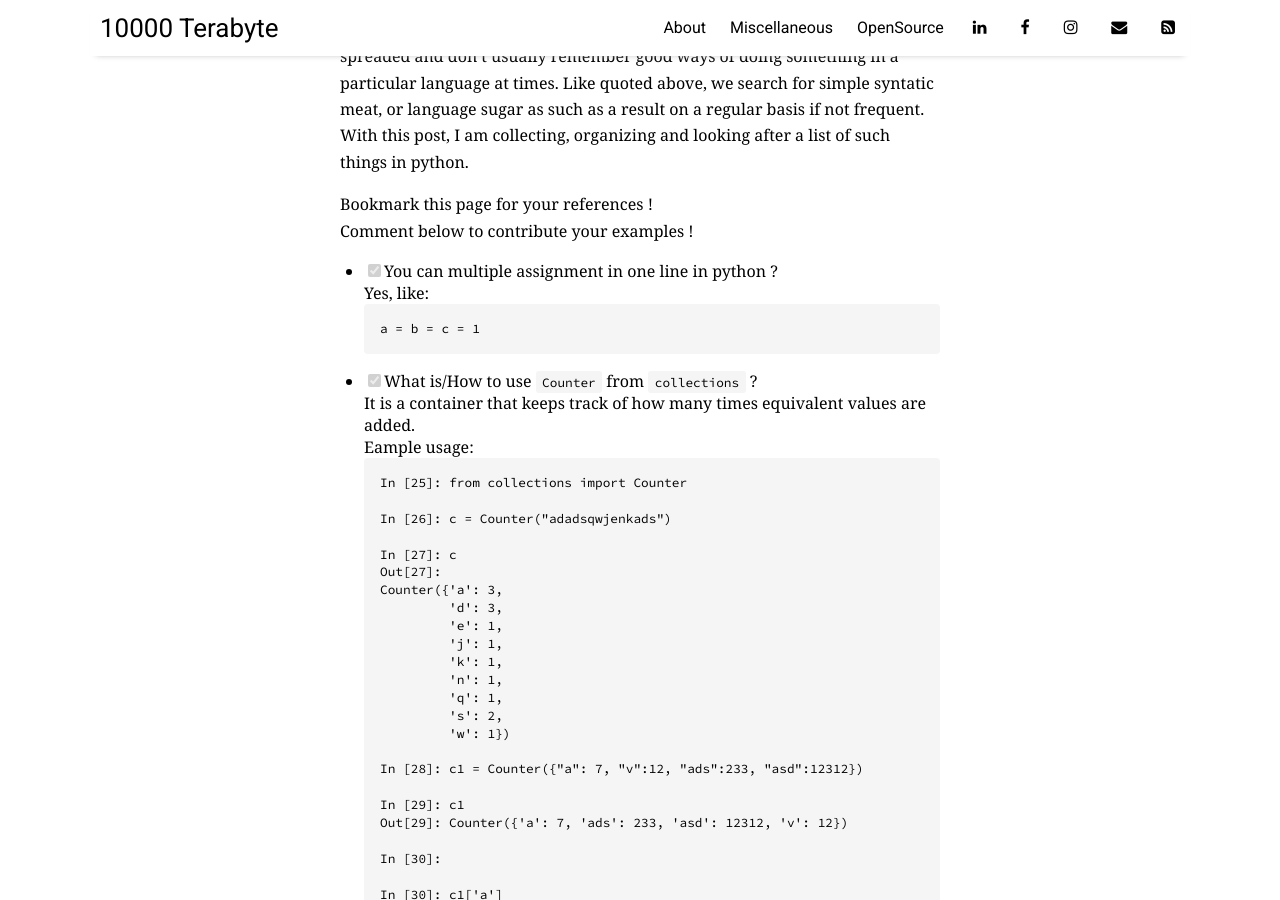
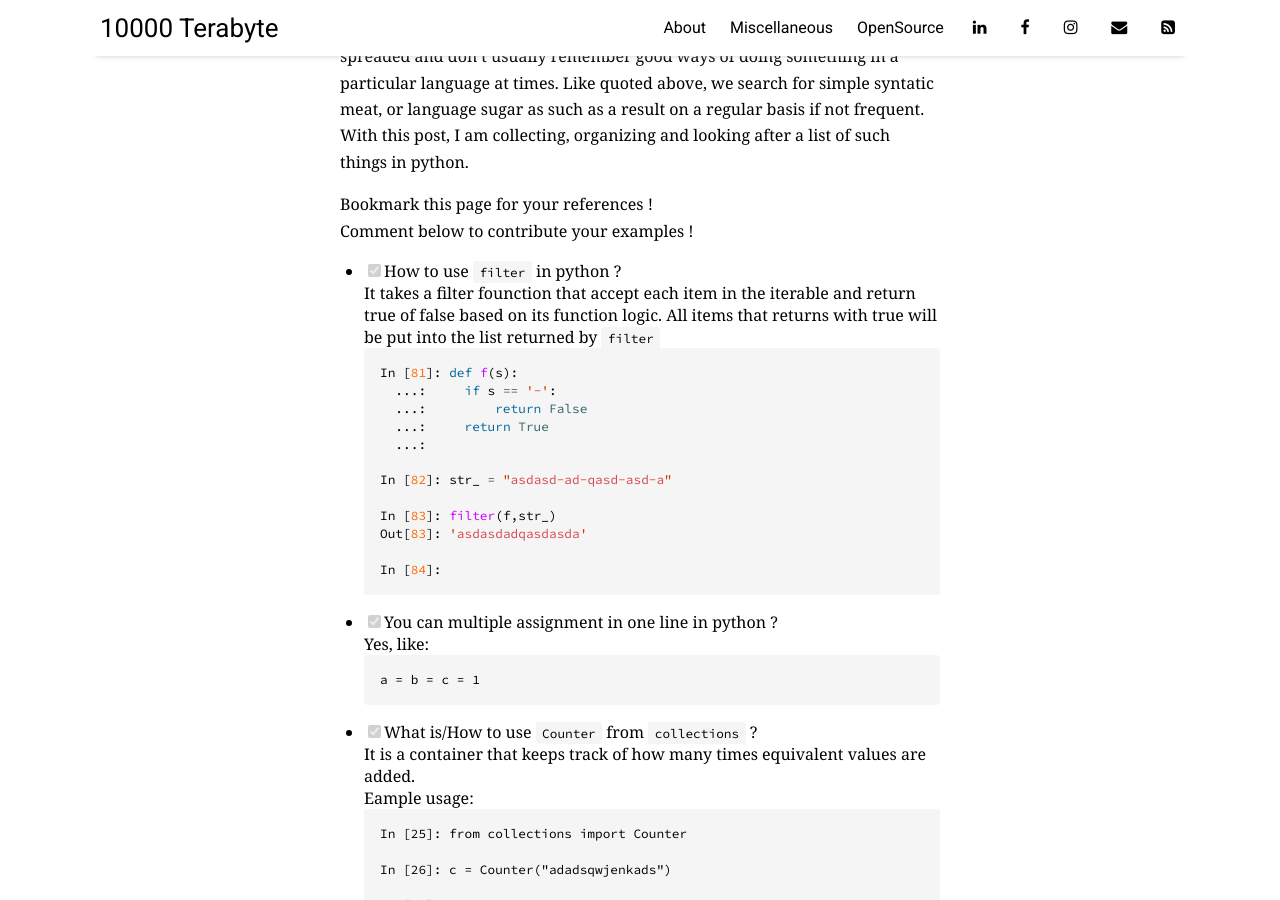
Before and after one commit to 10000TB/10000TB.github.io, a Jekyll site: the page built from _posts/2018-03-12-blog-series-python-A-Curated-List-Those-Python-How-To-You-Search-Frequently-in-Your-Daily-Programming.md, in a window 1280 px wide and 900 px high, scrolled down 533 px. Built offline with Jekyll 4.4.1, drawn with Linux system fonts in a browser that asks for light colours; nearby versions of some CDN libraries; comment, search, counter and statistics services are not loaded.

Commit message:
Added a new item in pytho How-Tos.

````diff
--- a/_posts/2018-03-12-blog-series-python-A-Curated-List-Those-Python-How-To-You-Search-Frequently-in-Your-Daily-Programming.md
+++ b/_posts/2018-03-12-blog-series-python-A-Curated-List-Those-Python-How-To-You-Search-Frequently-in-Your-Daily-Programming.md
@@ -13,6 +13,23 @@ Often times, when we work with different languages, our attentionn is spreaded a
 
 Bookmark this page for your references !
 Comment below to contribute your examples !
+
+- [x] How to use `filter` in python ?
+  It takes a filter founction that accept each item in the iterable and return true of false based on its function logic. All items that returns with true will be put into the list returned by `filter`
+  ```python
+  In [81]: def f(s):
+    ...:     if s == '-':
+    ...:         return False
+    ...:     return True
+    ...:
+
+  In [82]: str_ = "asdasd-ad-qasd-asd-a"
+
+  In [83]: filter(f,str_)
+  Out[83]: 'asdasdadqasdasda'
+
+  In [84]:
+  ```
 
 - [x] You can multiple assignment in one line in python ?
   Yes, like:
````
